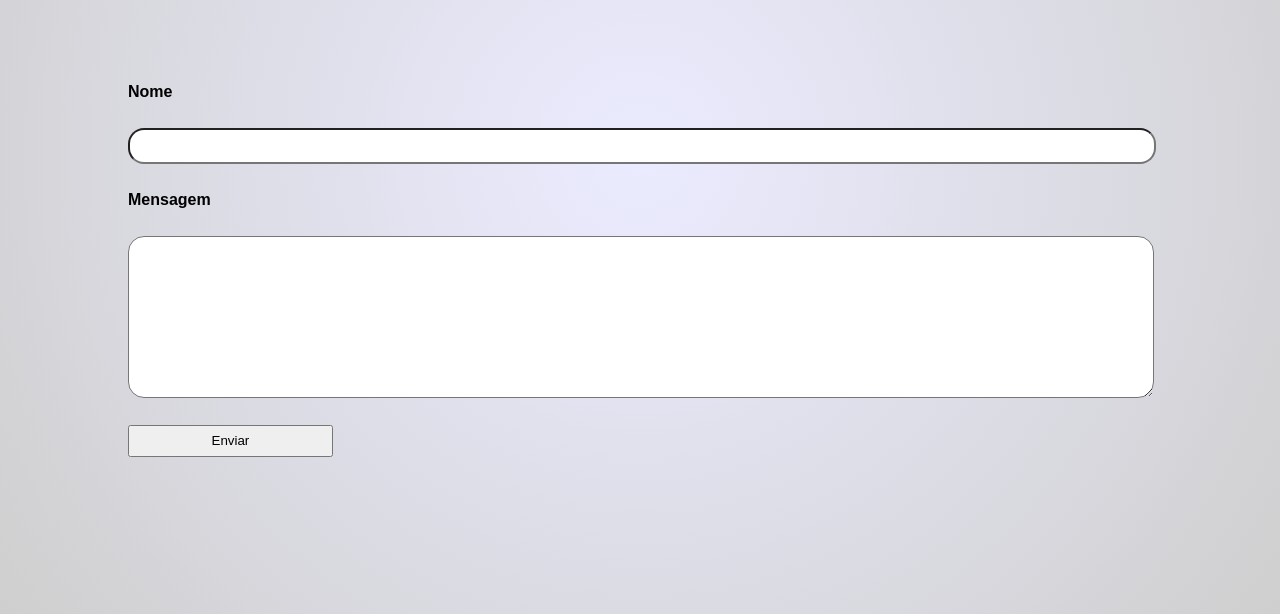
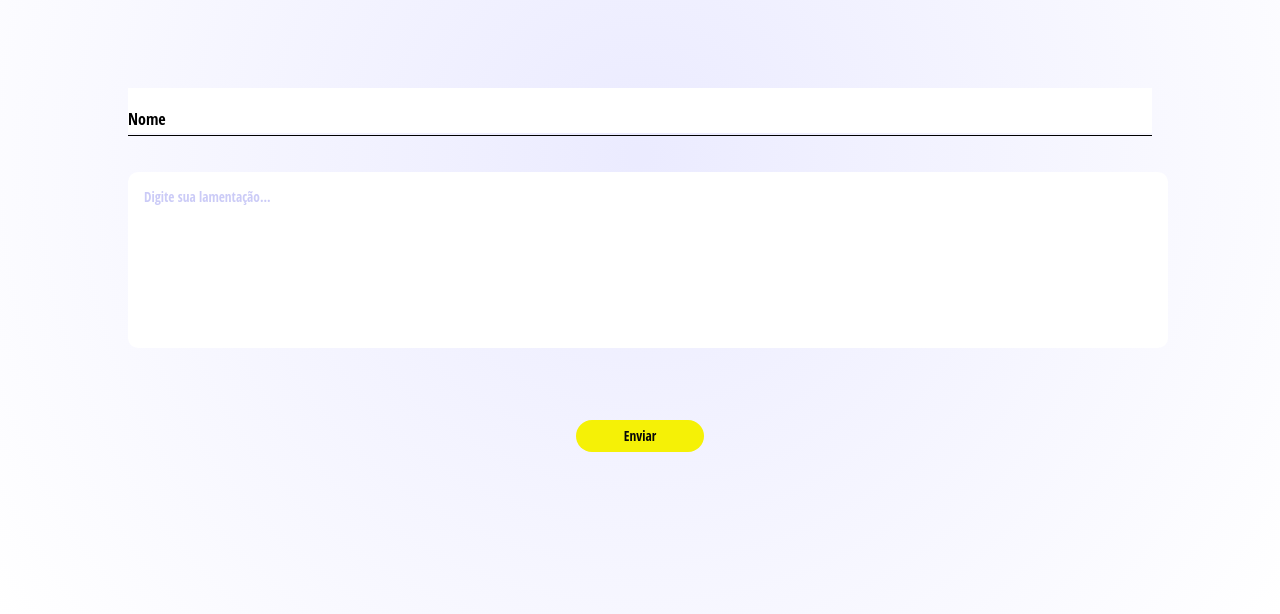
Before and after one commit to Carlos-kaspa/MDL, a website: page client/views/mural.html in a window 1280 px wide. Shown: the part 303-917 px from the top of the page. Drawn offline with nearby package versions, Linux system fonts and the light colour scheme; files that its build step writes are made by us from their sources; no server answers; files whose address does not match are found by name.

Commit message:
feat: animação nas no input e placeholder no textarea

```diff
--- a/client/css/index.css
+++ b/client/css/index.css
@@ -21,7 +21,7 @@ main {
 .landing {
 
     opacity: 100%;
-    margin: 25vh auto;
+    margin: 20vh auto;
     padding: 2em;
     grid-column: 2/3;
 
--- a/client/css/mural.css
+++ b/client/css/mural.css
@@ -29,7 +29,7 @@
 main {
 
     background: rgb(235,235,255);
-    background: radial-gradient(circle, rgba(235,235,255,1) 1%, rgb(207, 207, 207));
+    background: radial-gradient(circle, rgba(235,235,255,1) 1%, rgb(255, 255, 255));
     display: grid;
     grid-template-columns: 5vw 90vw 5vw;
     font-family: 'Anton', sans-serif;
@@ -90,28 +90,106 @@ main {
     grid-template-columns: 1fr;
 }
 
+.wrapperName{
 
-.post_form input {
-    height:4vh;
+    height:3rem;
     width: 100%;
-    outline-style: none;
-    border-radius: 16px;
+    position: relative;
+    overflow: hidden;
+    font-family: 'Open Sans Condensed', sans-serif;
+
+
+}
+.wrapperName input {
+
+    height: 90%;
+    width: 100%;
+    border: none;
+    position: absolute;
+    padding-top: 0.3em;
+    outline: none;
+    font-weight: bold;
+    bottom: 3px;
+    font-size: 1.5em;
 
 }
 
+.wrapperName label {
 
-.post_form > textarea {
+    position: absolute;
+    bottom: 0;
+    left: 0;
+    height: 100%;
+    width: 100%;
+    pointer-events: none;
+    border-bottom: 1px solid black;
+}
+
+.wrapperName label::after {
+
+    content: "";
+    position: absolute;
+    height: 100%;
+    width: 100%;
+    border-bottom: 3px solid rgb(106, 106, 235);
+    bottom: -1px;
+    left: 0;
+    transform: translateX(-100%);
+    transition: transform 0.3s ease;
+}
+
+.contentName {
+
+    position: absolute;
+    bottom: 5px;
+    left: 0;
+    transition: all 0.3s ease;
+}
+
+.wrapperName input:focus + .labelName .contentName,
+.wrapperName input:valid + .labelName .contentName{
+
+    transform: translateY(-150%);
+    color:rgb(106, 106, 235);
+}
+
+.wrapperName input:focus + .labelName::after,
+.wrapperName input:valid + .labelName::after{
+
+    transform: translateX(0%);
+}
+
+.post_form textarea {
 
     height: 20vh;
     width: 100%;
     outline: none;
-    border-radius: 16px;
+    border: none;
+    resize: none;
+    border-radius: 10px;
+    border: none;
+    padding-top: 1rem;
+    padding-left: 1rem;
+
+}
+.post_form textarea::placeholder {
+
+    color: rgb(151, 151, 240, 0.5);
+    font-family: 'Open Sans Condensed', sans-serif;
 
 }
 
 .post_form > button {
-    width: 20%;
-    height: 4vh;
+    width: 8rem;
+    height: 2rem;
+    border: none;
+    border-radius: 20px;
+    background-color: rgb(245, 241, 6);
+    margin: 0 auto;
+    font-weight: bold;
+    color: rgb(8, 8, 8);
+    font-family: 'Open Sans Condensed', sans-serif;
+
 
 }
 
--- a/client/views/mural.html
+++ b/client/views/mural.html
@@ -28,12 +28,13 @@
 
         <form class="post_form">
 
+           <div class="wrapperName">
+                <input type="text" name="fname" autocomplete="off" required>
+                <label for="fname" class="labelName" ><span class="contentName">Nome</span></label>
+            </div>
 
-                <label for="fname" >Nome</label>
-                <input type="text" name="fname">
-
-                <label for="fmessage">Mensagem</label>
-                <textarea type="text" name="fmessage"> </textarea>
+                <textarea placeholder="Digite sua lamentação..."type="text"name="fmessage"autocomplete="off" required></textarea>
+                <label for="fmessage" class="labelMessage"></label>
 
 
             <button>Enviar</button>
```
